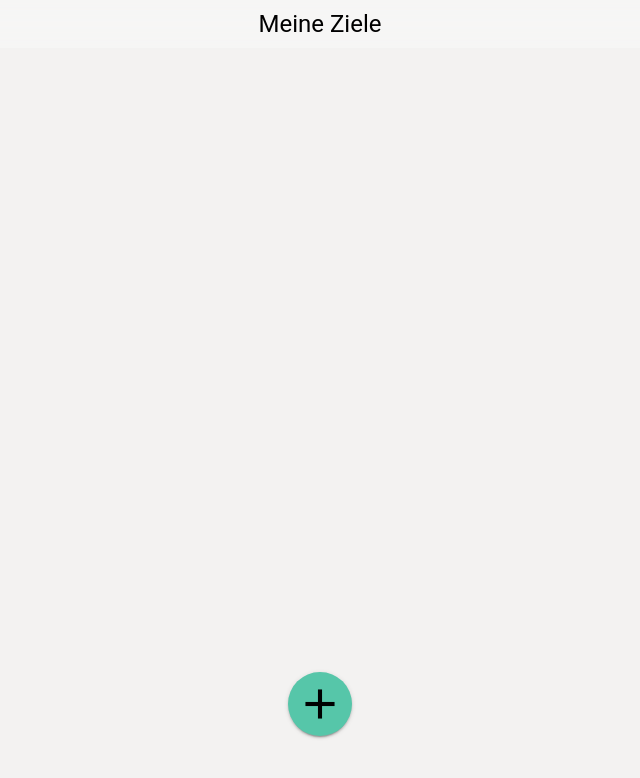
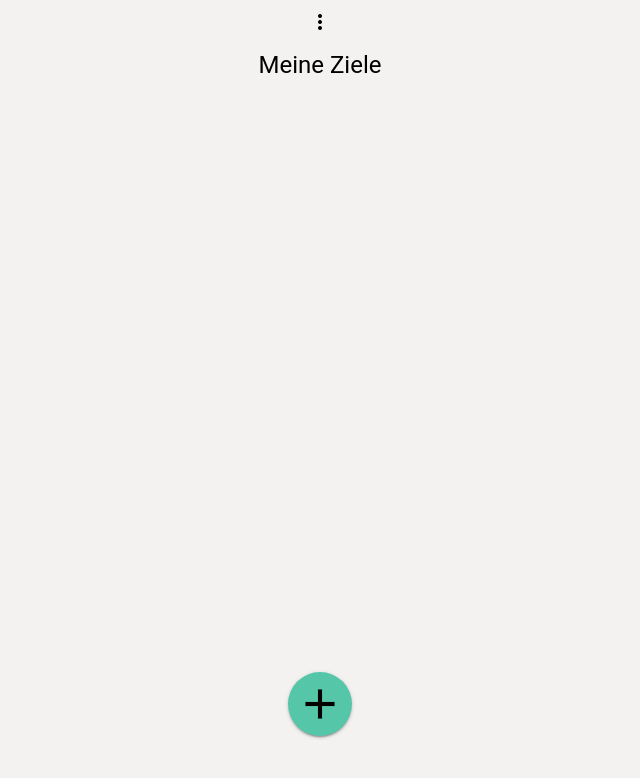
Before and after one commit to MalteRei/wirvsvirus-hackathon-spendensport, an Angular app in the folder frontend/spendensport/: page /goals in a window 1280 px wide. Shown: the top 778 px of the page, without its empty margins (320-960 px from the left). Built offline with nearby package versions, Linux system fonts and the light colour scheme.

Commit message:
add menu button

```diff
--- a/frontend/spendensport/src/app/app.module.ts
+++ b/frontend/spendensport/src/app/app.module.ts
@@ -28,6 +28,7 @@ import {MatCheckboxModule} from '@angular/material/checkbox';
 import {ServiceWorkerModule} from '@angular/service-worker';
 
 import { environment } from '../environments/environment';
+import {MatMenuModule} from '@angular/material/menu';
 
 
 export const configFactory = (configService: ConfigService) => {
@@ -58,7 +59,8 @@ export const configFactory = (configService: ConfigService) => {
     MatInputModule,
     MatIconModule,
     MatCheckboxModule,
-    ServiceWorkerModule.register('ngsw-worker.js', { enabled: environment.production })
+    ServiceWorkerModule.register('ngsw-worker.js', { enabled: environment.production }),
+    MatMenuModule
   ],
   providers: [
     {
--- a/frontend/spendensport/src/app/goal-list/goal-list.component.css
+++ b/frontend/spendensport/src/app/goal-list/goal-list.component.css
@@ -8,15 +8,20 @@ mat-card-content {
   padding: 5px;
   margin: auto;
   justify-content: center;
-}
-
-.title {
-  color: var(--color-secondary);
+  flex-direction: column;
 }
 
 .main-container {
   display: block;
   margin: 0 24px 24px;
+}
+
+mat-card-header {
+  display: flex;
+  justify-content: center;
+}
+
+.menu-container {
 }
 
 button {
@@ -43,5 +48,10 @@ button {
 }
 
 
-.goal-done{background-color: green;}
-.goal-not-done{background-color: red;}
+.goal-done {
+  background-color: green;
+}
+
+.goal-not-done {
+  background-color: red;
+}
--- a/frontend/spendensport/src/app/goal-list/goal-list.component.html
+++ b/frontend/spendensport/src/app/goal-list/goal-list.component.html
@@ -1,18 +1,41 @@
-<app-title-bar titleHeader="Meine Ziele"></app-title-bar>
-<div class="main-container" *ngFor="let goal of goals" [ngClass] = "goal.done?'home-done':'home-not-done'">
+<mat-card-header>
+  <div class="menu-container">
+  <button mat-icon-button>
+    <mat-icon>more_vert</mat-icon>
+  </button>
+    <mat-menu>
+      <button mat-menu-item>
+        <mat-icon>dialpad</mat-icon>
+        <span>Redial</span>
+      </button>
+    </mat-menu>
+  <mat-card-title><h1>Meine Ziele</h1></mat-card-title>
+  </div>
+</mat-card-header>
+<div class="main-container">
+
+  <div class="main-container" *ngFor="let goal of goals" [ngClass]="goal.done?'home-done':'home-not-done'">
 
     <mat-card>
       <mat-card-content>
-          <p class="set-goal-title">Goal: {{goal.description}}
+        <p class="set-goal-title">Goal: {{goal.description}} </p>
+        <div>
           <button
             (click)="onComplete(goal)"
-          type="submit">Erledigt</button>
-          </p>
+            type="submit">Erledigt
+          </button>
+          <mat-checkbox [(ngModel)]="goal.done">
+          </mat-checkbox>
+        </div>
+
 
         <p>Days to go: {{goal.daysLeft()}}</p>
       </mat-card-content>
     </mat-card>
   </div>
+  <mat-card-actions>
     <a routerLink="/goal" class="add-goal-button">
       <i style="font-size: 50px;" class="material-icons">add</i>
     </a>
+  </mat-card-actions>
+</div>
--- a/frontend/spendensport/src/app/goal-list/goal-list.component.ts
+++ b/frontend/spendensport/src/app/goal-list/goal-list.component.ts
@@ -24,4 +24,8 @@ export class GoalListComponent implements OnInit {
     goal.done = true;
   }
 
+  public daysLeft() {
+
+  }
+
 }
--- a/frontend/spendensport/src/app/models/IGoal.ts
+++ b/frontend/spendensport/src/app/models/IGoal.ts
@@ -4,4 +4,5 @@ export interface IGoal {
     done: boolean;
     linkUrlToDonate: string;
     date: Date;
+
 }
--- a/frontend/spendensport/src/styles.css
+++ b/frontend/spendensport/src/styles.css
@@ -115,6 +115,7 @@ h1 {
     font-size: 2.625em;
     line-height: 3.25em;
     margin: 0;
+  align-self: center;
 }
 
 h2 {
```
Lines whose indentation alone changed are shown as unchanged.
